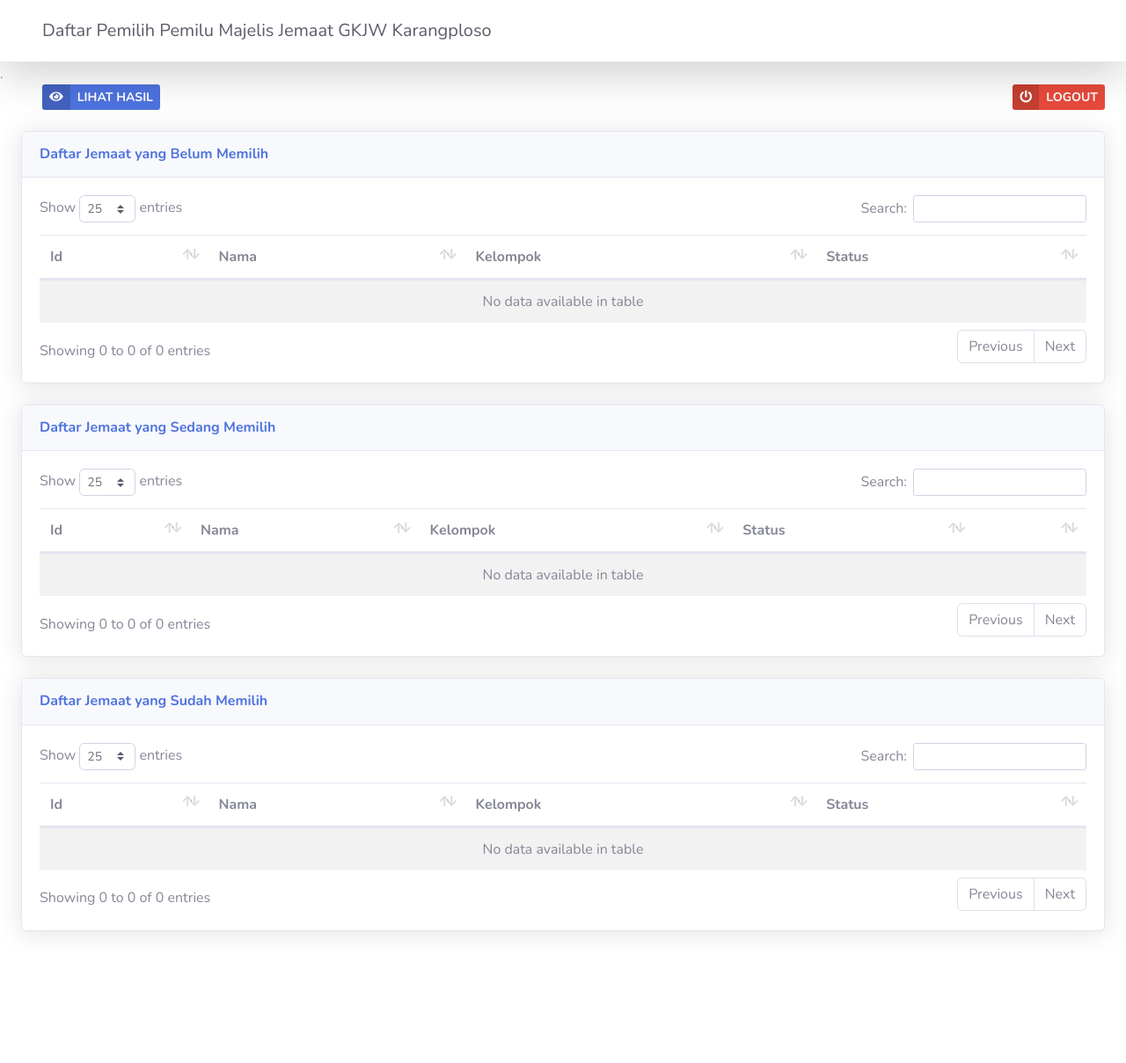
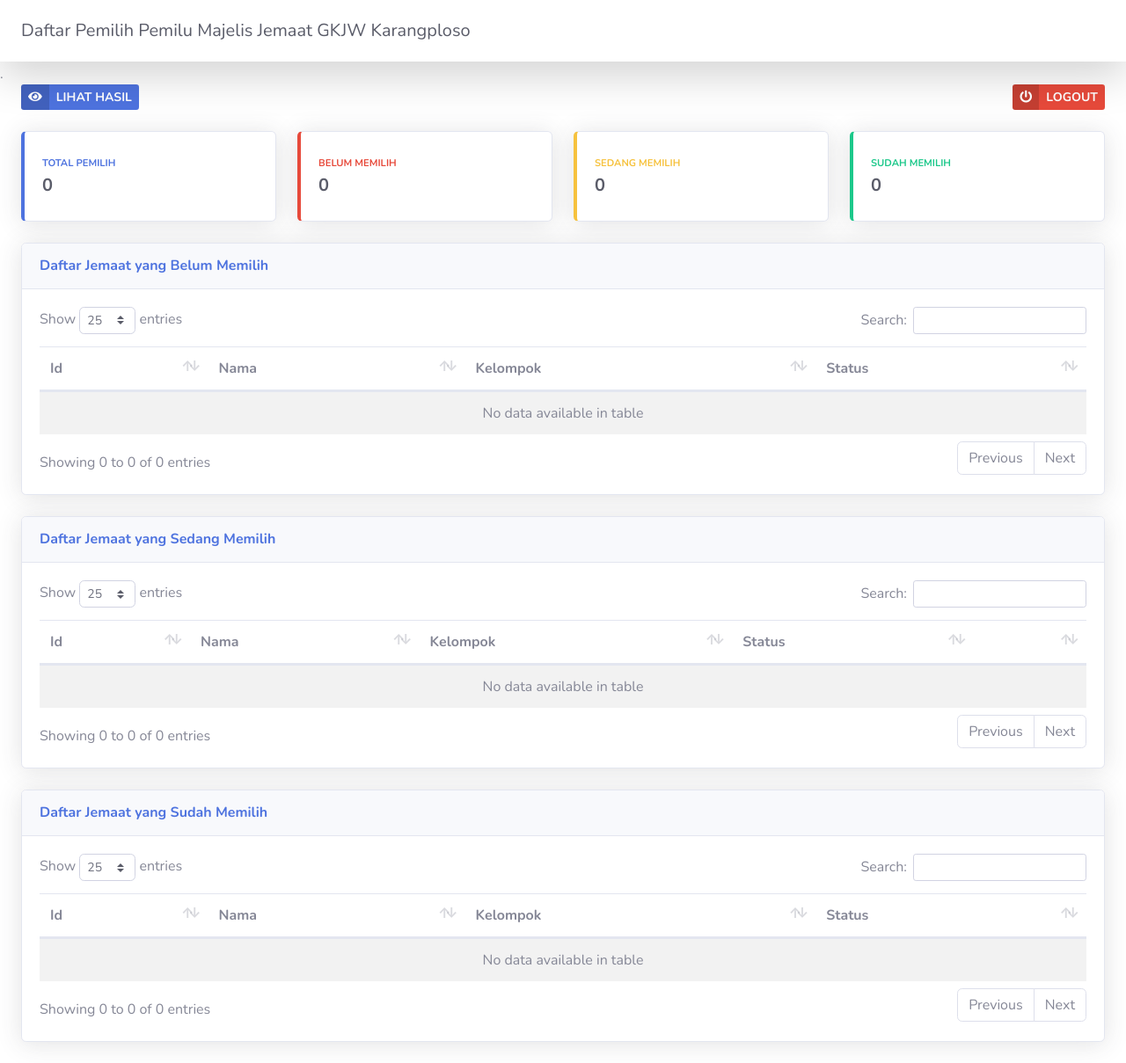
Before and after one commit to mariohcay/gkjwkarlos, a CodeIgniter app: page /database/Admin/kehadiran in a window 1280 px wide. Shown: the whole page at 88% size. Before the commit the page ends 1064 px from the top, so only its background shows below. Run offline with CodeIgniter, Linux system fonts and the light colour scheme; the visitor is signed in with stand-in values (Sample User, id 1); data that the repository does not hold is empty; some libraries are stand-ins or nearby versions.

Commit message:
update 9 Agustus 2021

```diff
--- a/application/controllers/Admin.php
+++ b/application/controllers/Admin.php
@@ -58,9 +58,7 @@
         }
 
         $this->load->view('Templates/vHeader', $data);
-        // $this->load->view('Main/vMainHeader');
         $this->load->view('Admin/vAdminPassword');
-        // $this->load->view('Main/vMainFooter');
         $this->load->view('Templates/vFooter');
     }
 
@@ -70,6 +68,7 @@
             redirect('Admin');
         }
         $data['title'] = 'Pemilihan Majelis - GKJW Jemaat Karangploso';
+        $data['jemaat'] = $this->m_jemaat->semuaJemaat();
         $data['sudah'] = $this->m_jemaat->sudahMemilih();
         $data['belum'] = $this->m_jemaat->belumMemilih();
         $data['sedang'] = $this->m_jemaat->sedangMemilih();
@@ -119,9 +118,7 @@
         $data['jumlahPemilihBabaan'] = $this->m_jemaat->jumlahPemilih("Babaan");
 
         $this->load->view('Templates/vHeader', $data);
-        // $this->load->view('Main/vMainHeader');
         $this->load->view('Admin/vHasil');
-        // $this->load->view('Main/vMainFooter');
         $this->load->view('Templates/vFooter');
     }
 
--- a/application/views/Admin/vHasil.php
+++ b/application/views/Admin/vHasil.php
@@ -1,4 +1,4 @@
-            <nav class="navbar bg-white topbar static-top shadow-lg fixed-top d-flex align-items-center justify-content-between px-5">
+            <nav class="navbar bg-white topbar static-top shadow-lg fixed-top d-flex align-items-center justify-content-between px-4">
                 <h3 class="h5 mb-0 text-gray-800">Hasil Pemilu Majelis Jemaat GKJW Jemaat Karangploso</h3>
             </nav>
 
@@ -8,7 +8,7 @@
 
                 <div class="row mb-4 justify-content-between">
                     <div class="col">
-                        <a href="<?= base_url('Admin/exportExcel') ?>" class="btn-sm btn-success btn-icon-split font-weight-bold ml-4 text-decoration-none">
+                        <a href="<?= base_url('Admin/exportExcel') ?>" class="btn-sm btn-success btn-icon-split font-weight-bold text-decoration-none">
                             <span class="icon text-white-50">
                                 <i class="fas fa-file-excel-o text-white"></i>
                             </span>
--- a/application/views/Admin/vKehadiran.php
+++ b/application/views/Admin/vKehadiran.php
@@ -1,4 +1,4 @@
-            <nav class="navbar bg-white topbar static-top shadow-lg fixed-top d-flex align-items-center justify-content-between px-5">
+            <nav class="navbar bg-white topbar static-top shadow-lg fixed-top d-flex align-items-center justify-content-between px-4">
               <h3 class="h5 mb-0 text-gray-800">Daftar Pemilih Pemilu Majelis Jemaat GKJW Karangploso</h3>
 
             </nav>
@@ -9,7 +9,7 @@
 
               <div class="row mb-4">
                 <div class="col">
-                  <a href="<?= base_url('Admin/hasil') ?>" class="btn-sm btn-primary btn-icon-split font-weight-bold ml-4" id="tambah">
+                  <a href="<?= base_url('Admin/hasil') ?>" class="btn-sm btn-primary btn-icon-split font-weight-bold text-decoration-none">
                     <span class="icon text-white-50">
                       <i class="fas fa-eye text-white"></i>
                     </span>
@@ -26,10 +26,75 @@
                 </div>
               </div>
 
+              <div class="row">
+
+                <div class="col-xl-3 col-md-6 mb-4">
+                  <div class="card border-left-primary shadow h-100 py-2">
+                    <div class="card-body">
+                      <div class="row no-gutters align-items-center">
+                        <div class="col mr-2">
+                          <div class="text-xs font-weight-bold text-primary text-uppercase mb-1">
+                            Total Pemilih</div>
+                          <div class="h5 mb-0 font-weight-bold text-gray-800"><?= count($jemaat) ?></div>
+                        </div>
+                      </div>
+                    </div>
+                  </div>
+                </div>
+
+                <div class="col-xl-3 col-md-6 mb-4">
+                  <div class="card border-left-danger shadow h-100 py-2">
+                    <a href="#belum" class="text-decoration-none scroll">
+                      <div class="card-body">
+                        <div class="row no-gutters align-items-center">
+                          <div class="col mr-2">
+                            <div class="text-xs font-weight-bold text-danger text-uppercase mb-1">
+                              Belum Memilih</div>
+                            <div class="h5 mb-0 font-weight-bold text-gray-800"><?= count($belum) ?></div>
+                          </div>
+                        </div>
+                      </div>
+                    </a>
+                  </div>
+                </div>
+
+                <div class="col-xl-3 col-md-6 mb-4">
+                  <div class="card border-left-warning shadow h-100 py-2">
+                    <a href="#sedang" class="text-decoration-none scroll">
+                      <div class="card-body">
+                        <div class="row no-gutters align-items-center">
+                          <div class="col mr-2">
+                            <div class="text-xs font-weight-bold text-warning text-uppercase mb-1">
+                              Sedang Memilih</div>
+                            <div class="h5 mb-0 font-weight-bold text-gray-800"><?= count($sedang) ?></div>
+                          </div>
+                        </div>
+                      </div>
+                    </a>
+                  </div>
+                </div>
+
+                <div class="col-xl-3 col-md-6 mb-4">
+                  <div class="card border-left-success shadow h-100 py-2">
+                    <a href="#sudah" class="text-decoration-none scroll">
+                      <div class="card-body">
+                        <div class="row no-gutters align-items-center">
+                          <div class="col mr-2">
+                            <div class="text-xs font-weight-bold text-success text-uppercase mb-1">
+                              Sudah Memilih</div>
+                            <div class="h5 mb-0 font-weight-bold text-gray-800"><?= count($sudah) ?></div>
+                          </div>
+                        </div>
+                      </div>
+                    </a>
+                  </div>
+                </div>
+
+              </div>
 
               <!-- Page Heading -->
               <?= $this->session->flashdata('pesan'); ?>
-              <div class="card shadow mb-4">
+              <div class="card shadow mb-4" id="belum">
                 <div class="card-header py-3 d-flex flex-row align-items-center justify-content-between">
                   <h6 class="m-0 font-weight-bold text-primary">Daftar Jemaat yang Belum Memilih</h6>
                 </div>
@@ -59,7 +124,7 @@
                 </div>
               </div>
 
-              <div class="card shadow mb-4">
+              <div class="card shadow mb-4" id="sedang">
                 <div class="card-header py-3 d-flex flex-row align-items-center justify-content-between">
                   <h6 class="m-0 font-weight-bold text-primary">Daftar Jemaat yang Sedang Memilih</h6>
                 </div>
@@ -83,7 +148,7 @@
                             <td><?= $data['kelompok'] ?></td>
                             <td><?= $data['status'] ?></td>
                             <td>
-                              <a href="<?= base_url('Admin/resetStatus/'.$data['id'].'/'.$data['nama']) ?>" class="btn-sm btn-info btn-icon-split font-weight-bold ml-4 text-decoration-none" id="tambah">
+                              <a href="<?= base_url('Admin/resetStatus/' . $data['id'] . '/' . $data['nama']) ?>" class="btn-sm btn-info btn-icon-split font-weight-bold ml-4 text-decoration-none" id="tambah">
                                 <span class="icon text-white-50">
                                   <i class="fas fa-refresh text-white"></i>
                                 </span>
@@ -98,7 +163,7 @@
                 </div>
               </div>
 
-              <div class="card shadow mb-4">
+              <div class="card shadow mb-4" id="sudah">
                 <div class="card-header py-3 d-flex flex-row align-items-center justify-content-between">
                   <h6 class="m-0 font-weight-bold text-primary">Daftar Jemaat yang Sudah Memilih</h6>
                 </div>
@@ -160,5 +225,15 @@
                   "pageLength": 25
                 });
                 $('table.display').DataTable();
+
+                $('.scroll').on('click', function(e) {
+                  e.preventDefault();
+                  var offset = 90;
+                  var target = this.hash;
+                  if ($(this).data('offset') != undefined) offset = $(this).data('offset');
+                  $('html, body').stop().animate({
+                    'scrollTop': $(target).offset().top - offset
+                  }, 0, '', function() {});
+                });
               });
             </script>
```
